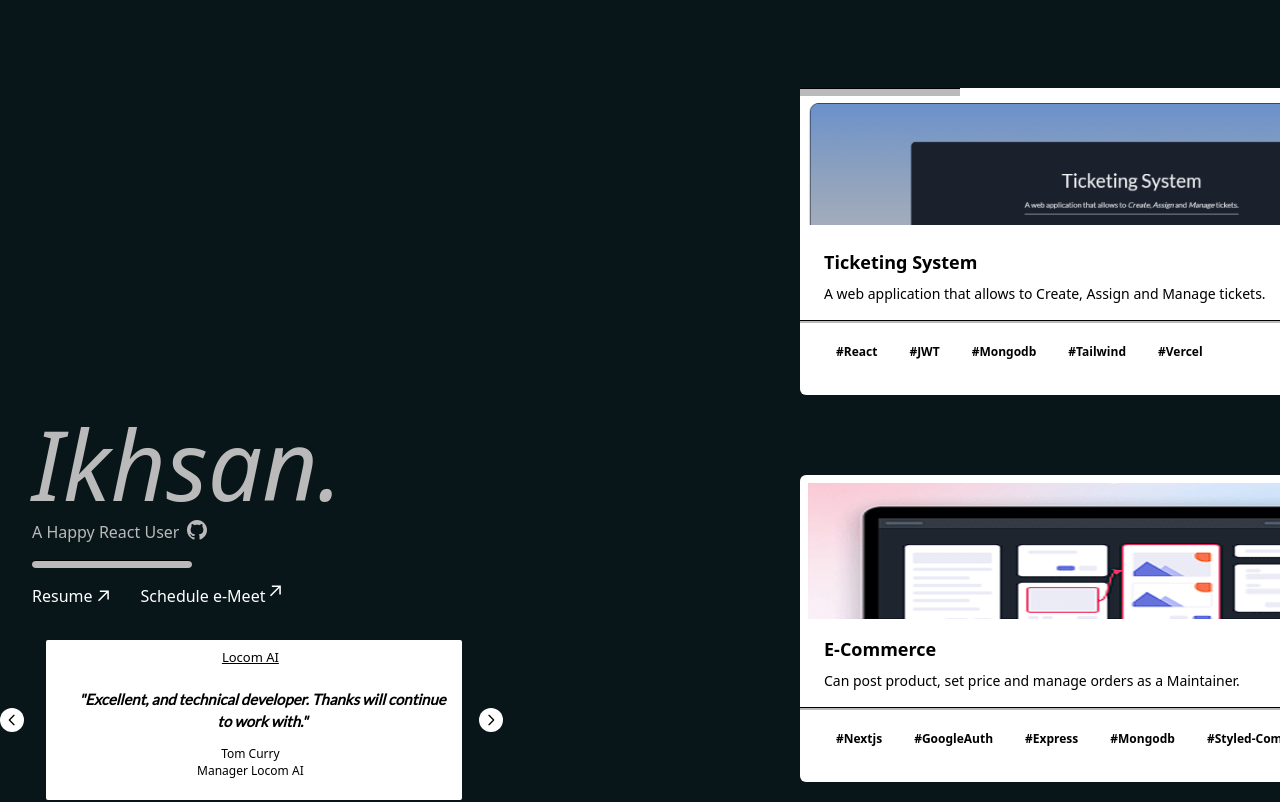
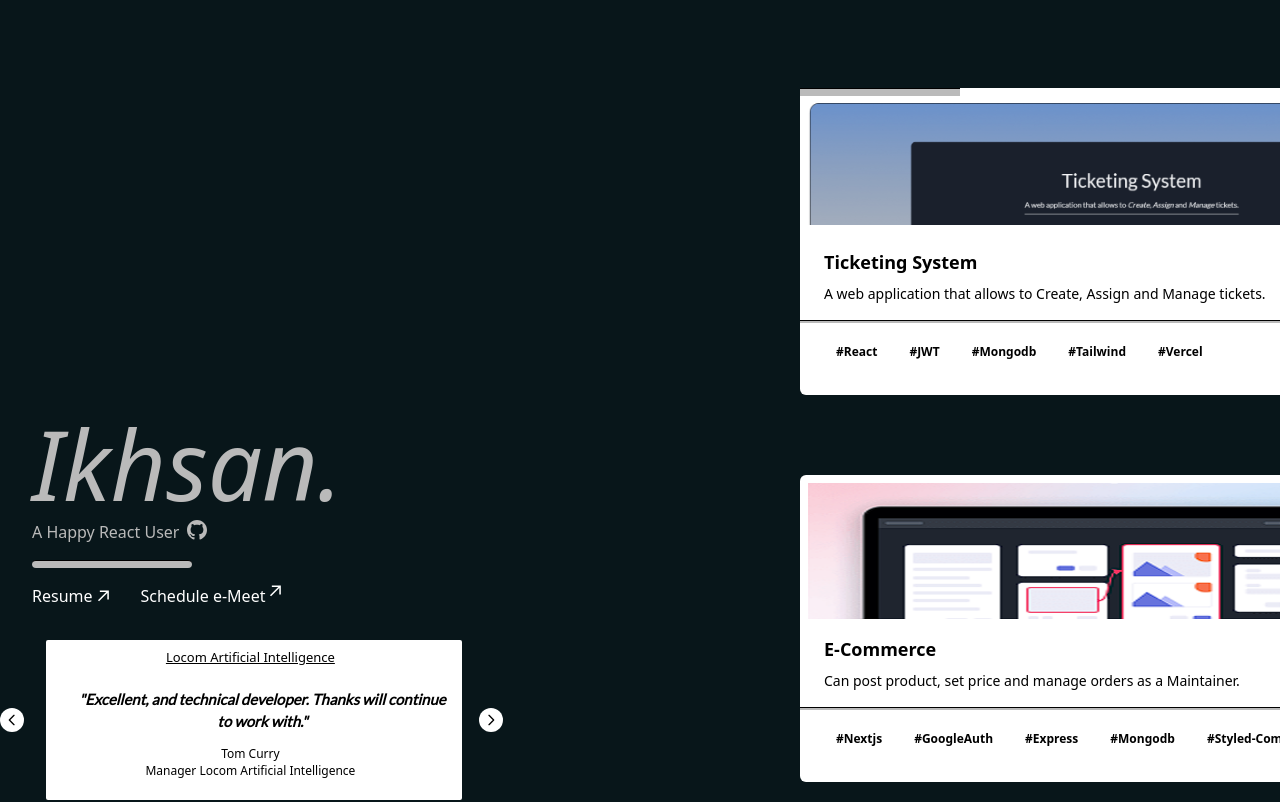
Before and after one commit to ikhsannh/ikhsannh.com, a Next.js app: page / in a window 1280 px wide. Shown: the top 802 px of the page. Built offline with nearby package versions, Linux system fonts and the light colour scheme.

Commit message:
Update: edit Query Testimoni Client

```diff
--- a/components/LeftComponent.tsx
+++ b/components/LeftComponent.tsx
@@ -8,10 +8,10 @@ import IconGithub from './Icon/IconGithub'
 
 const items = [
    {
-    title: 'Locom AI',
+    title: 'Locom Artificial Intelligence',
     feedback: '"Excellent, and technical developer. Thanks will continue to work with."',
     client: 'Tom Curry',
-    clientTitle: 'Manager Locom AI',
+    clientTitle: 'Manager Locom Artificial Intelligence',
     url: 'https://locom.ai/',
   },
   {
```
